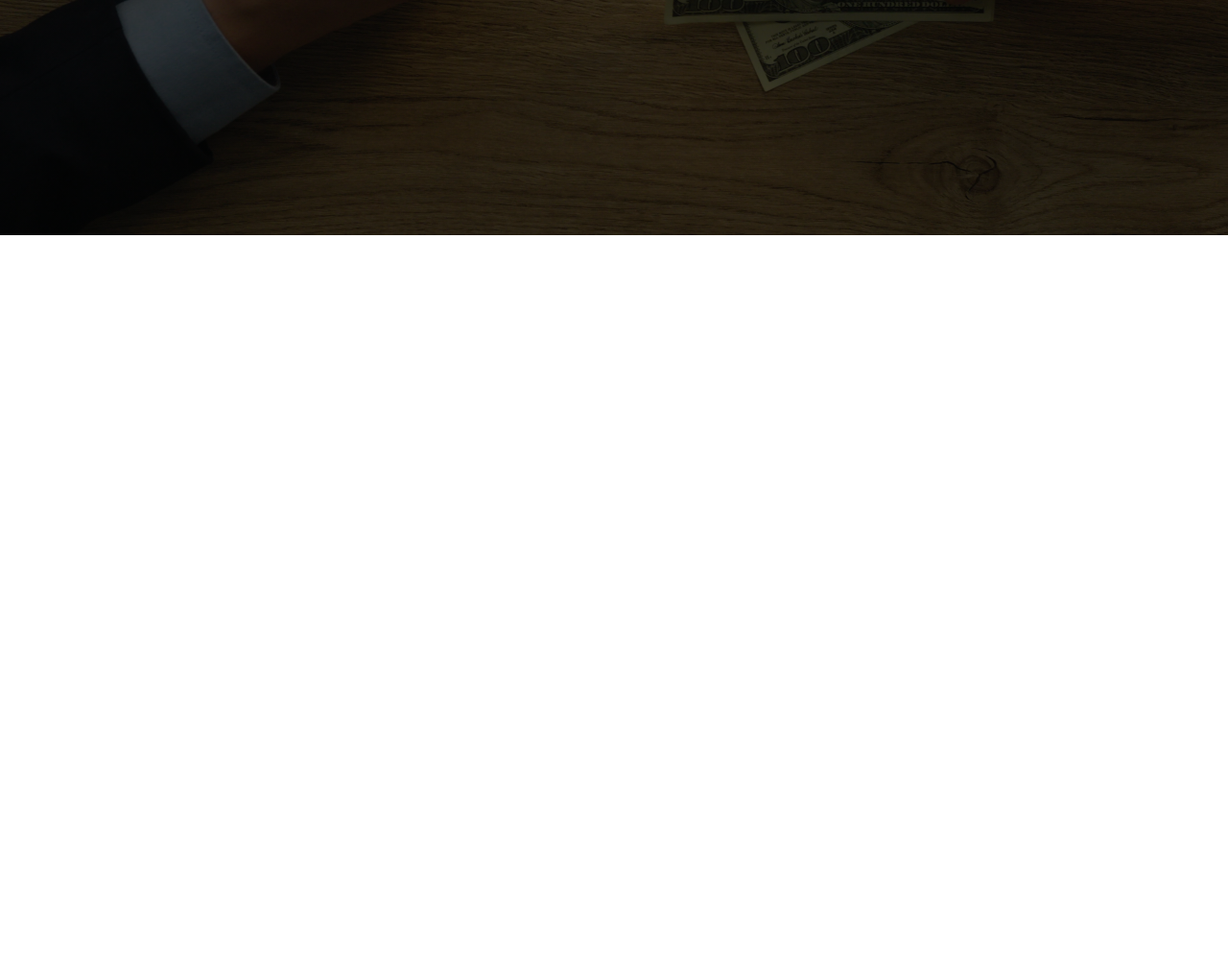
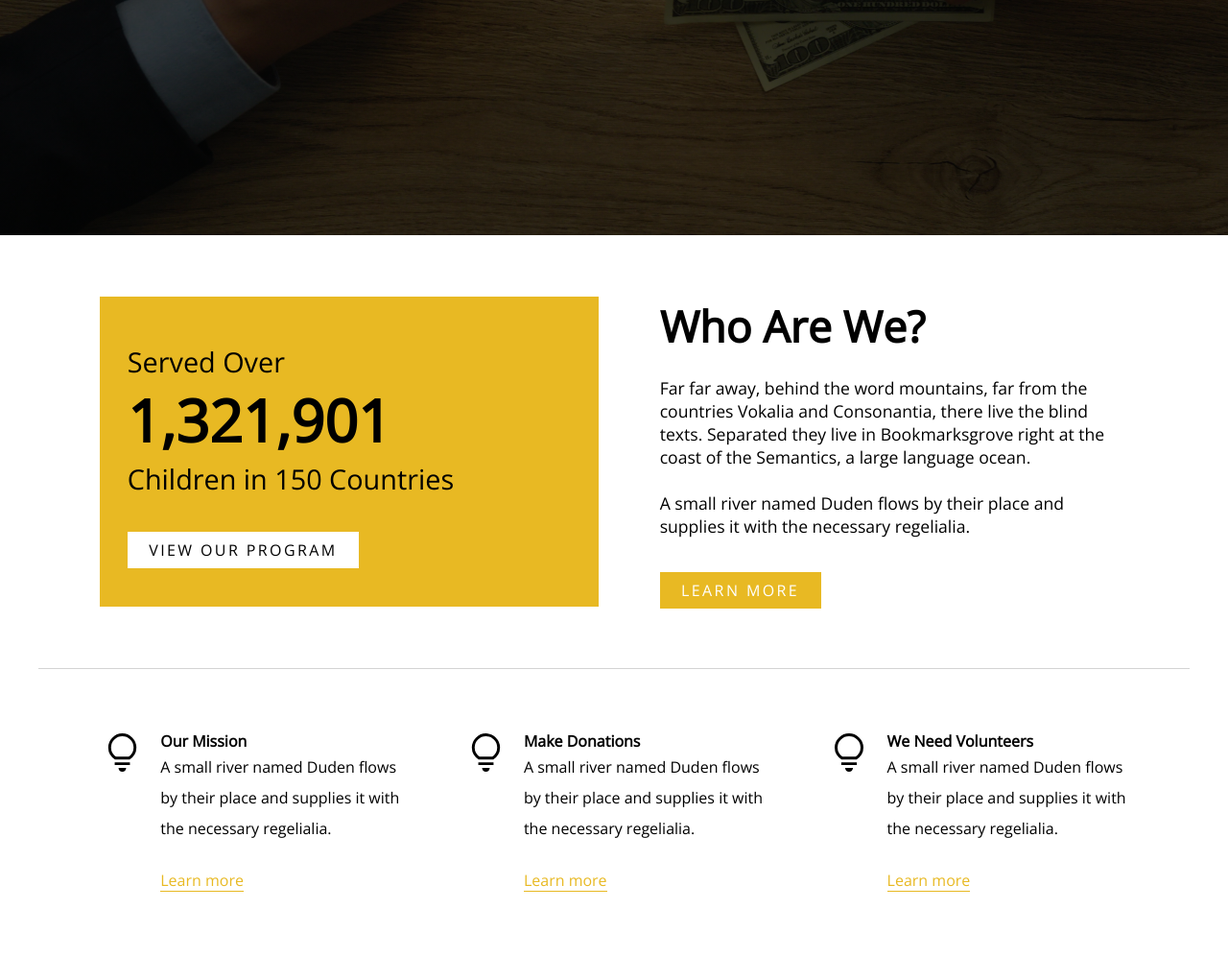
Before and after one commit to George-Al3xander/FrontEnd-Stuff, a plain HTML site: page CharityProjectRemake/pages/home/index.html in a window 1280 px wide. Shown: the part 475-1472 px from the top of the page at 96% size. Before the commit the page ends 800 px from the top, so only its background shows below. Drawn offline with nearby package versions, Linux system fonts and the light colour scheme.

Commit message:
Second commit
Just added more thing to Givehope project

```diff
--- a/CharityProjectRemake/main.css
+++ b/CharityProjectRemake/main.css
@@ -1,10 +1,34 @@
-@import url('https://fonts.googleapis.com/css2?family=Source+Sans+Pro:ital,wght@0,600;1,400&display=swap');
+@import url('https://fonts.googleapis.com/css2?family=Open+Sans:wght@300&display=swap');
+
 *{
-	font-family: 'Source Sans Pro', sans-serif;
+	font-family: 'Open Sans', sans-serif;
 }
 
+body {
+	display:grid;
+	grid-template-columns: 1fr 75em 1fr;
+	grid-template-areas:
+	"header header header"
+	". about-company ."
+	;
+
+}
+
+.container {
+	display:flex;
+	gap:4em;
+	padding:4em;
+}
+
+.container > *  {
+
+	flex-basis:100%;
+	flex-grow: 1;
+	flex-shrink: 1;
+}
 
 .header {
+	grid-area: header;
 	width:100%;
 	color:white;
 	text-transform: capitalize;
@@ -13,6 +37,8 @@
 	 	rgba(0,0,0,0.6643032212885154) 0%),
 		url("img/pics/header-background.webp");
 	background-size:100%;
+	background-repeat: no-repeat;
+	background-position: fixed;
 	height:45em;
 	display:flex;
 	flex-direction:column;
@@ -21,10 +47,11 @@
 
 .header-top {
 	display:flex;
-	gap:10rem;
-	justify-content: space-around;
+	gap:20em;
+	justify-content: center;
 	align-items: center;
 	padding:2em;
+
 
 }
 
@@ -37,7 +64,8 @@
 
 .header-top nav ul {
 	display: flex;
-	gap: 3rem;
+
+	gap: 3em;
 	align-content: center;
 }
 
@@ -53,7 +81,7 @@
 }
 
 .header-top nav ul li:hover , .header-top nav ul li {
-	transition: opacity .6s ease;
+	transition: opacity .4s ease;
 }
 
 .header-bottom {
--- a/CharityProjectRemake/pages/home/home.css
+++ b/CharityProjectRemake/pages/home/home.css
@@ -0,0 +1,100 @@
+.about-company {
+ grid-area:about-company;
+}
+
+.ac-top {
+	border-bottom:1px solid lightgrey;
+}
+
+.ac-left {
+	padding:3rem 1.8rem;
+	background-color: #e8b923;
+}
+
+.ac-left h1  {
+	font-size:3.8rem;
+	font-weight:bold;
+}
+
+.ac-left h2  {
+	font-weight:normal;
+	font-size:1.8rem;
+
+}
+
+
+.ac-left span{
+	font-weight:normal;
+	font-size:1.5rem;
+}
+
+.ac-left > * {
+
+}
+
+.ac-left a, .ac-right a  {
+	transition:color ease .3s;
+	transition:background-color ease .3s;
+	text-transform:uppercase;
+	font-size:1rem;
+	color:black;
+	background-color:white;
+	padding:.5rem 1.4rem;
+	letter-spacing:.15rem;
+
+}
+
+.ac-left a:hover, .ac-right a:hover {
+
+	cursor:pointer;
+	color:white;
+	background-color:black;
+
+}
+
+.ac-right p {
+	font-size:1.1rem;
+}
+.ac-right a {
+	background-color: #e8b923;
+	color:white;
+}
+
+.ac-right h1 {
+	font-size:2.8rem;
+	font-weight:bold;
+}
+
+
+
+.ac-bottom-block {
+
+	display:flex;
+	flex-direction:row;
+	flex:1;
+	gap:1rem;
+}
+
+.ac-bottom-block h1 {
+	font-weight:bold;
+}
+
+.ac-bottom-block a {
+	color:#e8b923;
+	border-bottom:1px solid #e8b923;
+	cursor:pointer;
+}
+
+.ac-bottom-block a:hover {
+	border-bottom:none;
+}
+
+.ac-bottom-block img {
+	width:8rem;
+
+}
+
+
+.ac-bottom-block p,.ac-bottom-block a{
+	line-height: 2rem;
+}
--- a/CharityProjectRemake/pages/home/index.html
+++ b/CharityProjectRemake/pages/home/index.html
@@ -36,6 +36,69 @@
 		</div>
 	</div>
 
+	<div class="about-company ">
+		<div class="ac-top container">
+			<div class="ac-left">
+		   		 <h2>Served Over</h2>
+		    	<h1>1,321,901</h1>
+		    	<h2>Children in 150 Countries</h2>
+		   		<br>
+		   		<br>
+		    	<a href="#">view our program</a>
+			</div>
+		<div class="ac-right">
+			<h1>Who Are We?</h1>
+			<br>
+			<p>Far far away, behind the word mountains, far from the countries Vokalia and Consonantia, there live the blind texts. Separated they live in Bookmarksgrove right at the coast of the Semantics, a large language ocean.
+			<br>
+			<br>
+			A small river named Duden flows by their place and supplies it with the necessary regelialia.</p>
+			<br>
+			<br>
+			<a href="#">learn more</a>
+		</div>
+		</div>
+
+		<div class="ac-bottom container">
+				<div class="ac-bottom-block">
+					<div><img src="../../img/icons/bulb.svg" alt="bulb">
+					</div>
+					<div>
+						<h1>Our Mission</h1>
+
+					<p>A small river named Duden flows by their place and supplies it with the necessary regelialia.</p>
+					<br>
+
+					<a href="#">Learn more</a>
+				</div>
+
+
+				</div>
+				<div class="ac-bottom-block">
+					<div><img src="../../img/icons/bulb.svg" alt="bulb"></div>
+					<div><h1>Make Donations</h1>
+
+					<p>A small river named Duden flows by their place and supplies it with the necessary regelialia.</p>
+					<br>
+
+					<a href="#">Learn more</a>
+				</div>
+
+
+				</div>
+				<div class="ac-bottom-block">
+					<div><img src="../../img/icons/bulb.svg" alt="bulb"></div>
+					<div><h1>We Need Volunteers</h1>
+					<p>A small river named Duden flows by their place and supplies it with the necessary regelialia.</p>
+					<br>
+					<a href="#">Learn more</a>
+				</div>
+
+
+				</div>
+		</div>
+	</div>
+
 
 </body>
 </html>
```
